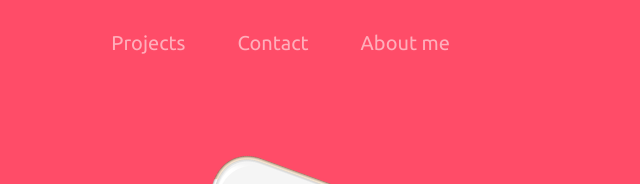
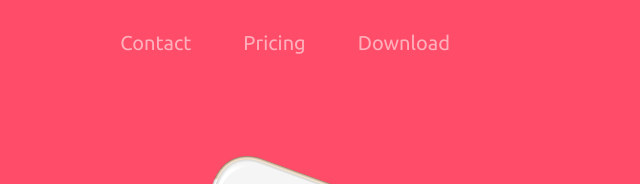
Before and after one commit to BjornPython/Tinder_clone, a plain HTML site: page index.html in a window 1280 px wide. Shown: the top 184 px of the page, 612-1252 px from the left. Drawn offline with nearby package versions, Linux system fonts and the light colour scheme.

Commit message:
Update index.html

```diff
--- a/index.html
+++ b/index.html
@@ -33,13 +33,13 @@
         <div class="collapse navbar-collapse" id="navbarSupportedContent">
           <ul class="navbar-nav ms-auto">
             <li class="navbar-item">
-              <a href="#" class="nav-link">Projects</a>
-            </li>
-            <li class="navbar-item">
               <a href="#" class="nav-link">Contact</a>
             </li>
             <li class="navbar-item">
-              <a href="#" class="nav-link">About me</a>
+              <a href="#" class="nav-link">Pricing</a>
+            </li>
+            <li class="navbar-item">
+              <a href="#" class="nav-link">Download</a>
             </li>
           </ul>
         </div>
```
